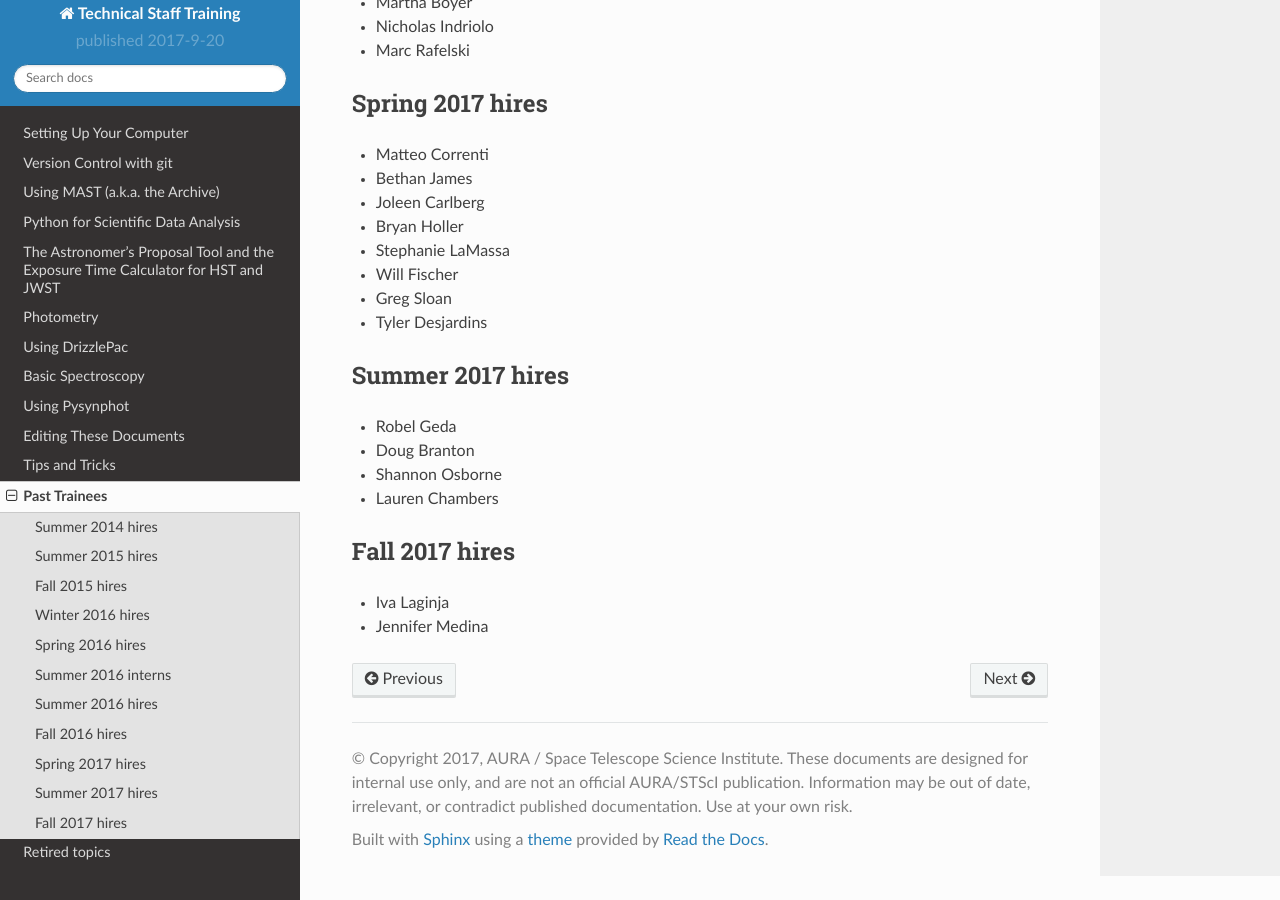
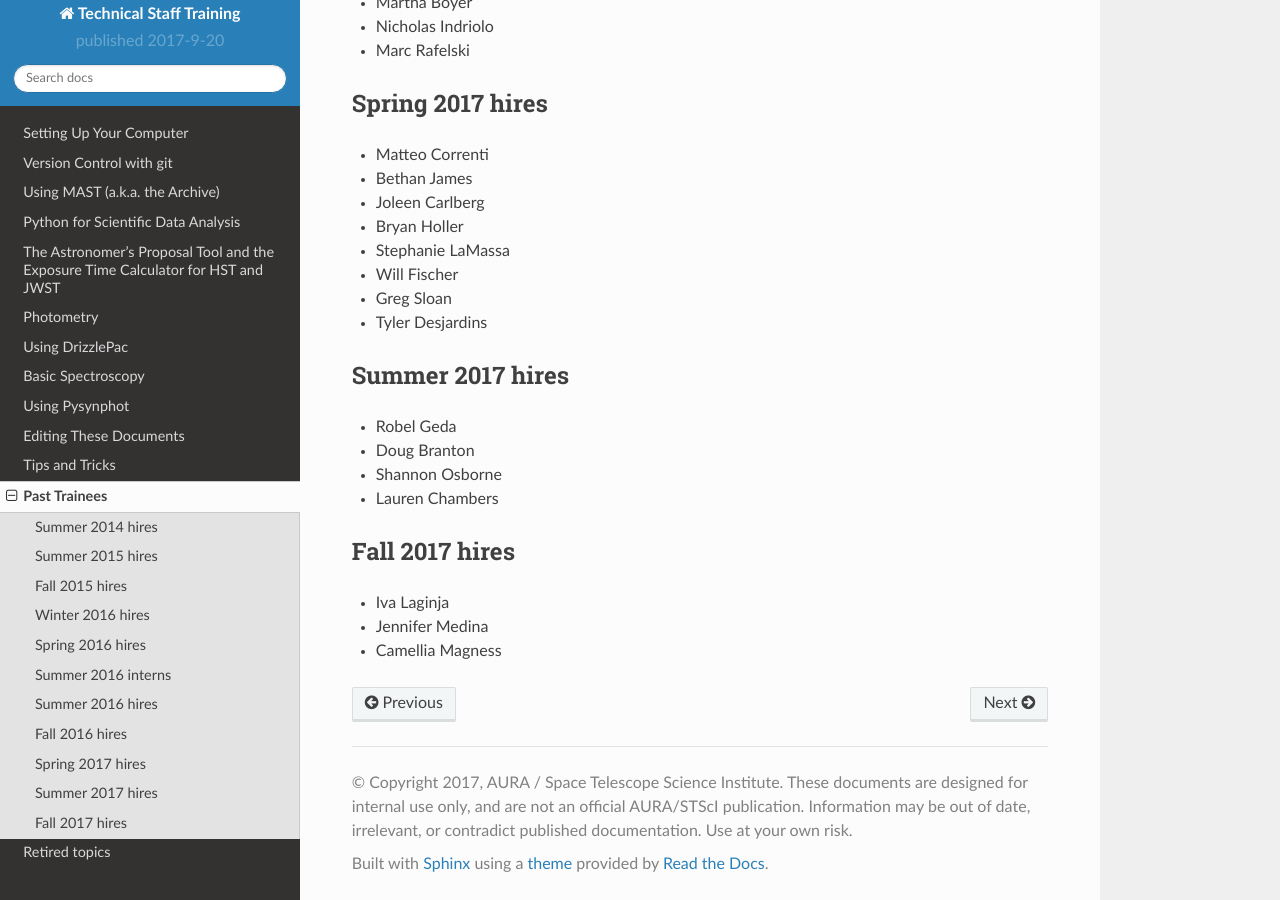
Before and after one commit to staceybright/training-library, a Sphinx documentation site: the page built from source/trainees.txt, in a window 1280 px wide and 900 px high, scrolled down 1721 px. Built offline with Sphinx 7.4.7 and the Read the Docs theme 2.0.0, drawn with Linux system fonts in a browser that asks for light colours.

Commit message:
added my name to trainees.txt

```diff
--- a/source/trainees.txt
+++ b/source/trainees.txt
@@ -101,3 +101,4 @@ Fall 2017 hires
 
 * Iva Laginja
 * Jennifer Medina
+* Camellia Magness
```
